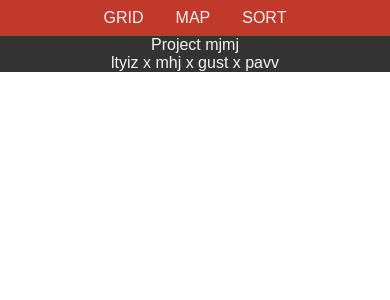
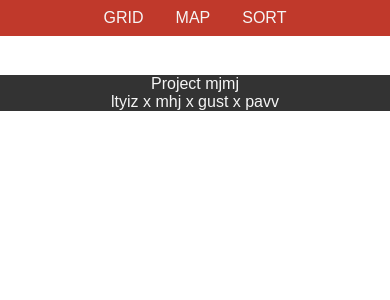
Before and after one commit to mukjamukja/basic, a Flask app: page / in a window 390 px wide. Shown: the part 50-350 px from the top of the page. Run offline with Flask 2, Linux system fonts and the light colour scheme; data that the repository does not hold is empty; some libraries are stand-ins or nearby versions.

Commit message:
브랜치 정리

```diff
--- a/mukjaproject/static/css/main.css
+++ b/mukjaproject/static/css/main.css
@@ -399,6 +399,9 @@ span{
         z-index: 999;
     }
 
+    .grid_view{
+        padding: 5%;
+    }
 
     .store_img{
         position: relative;
```
